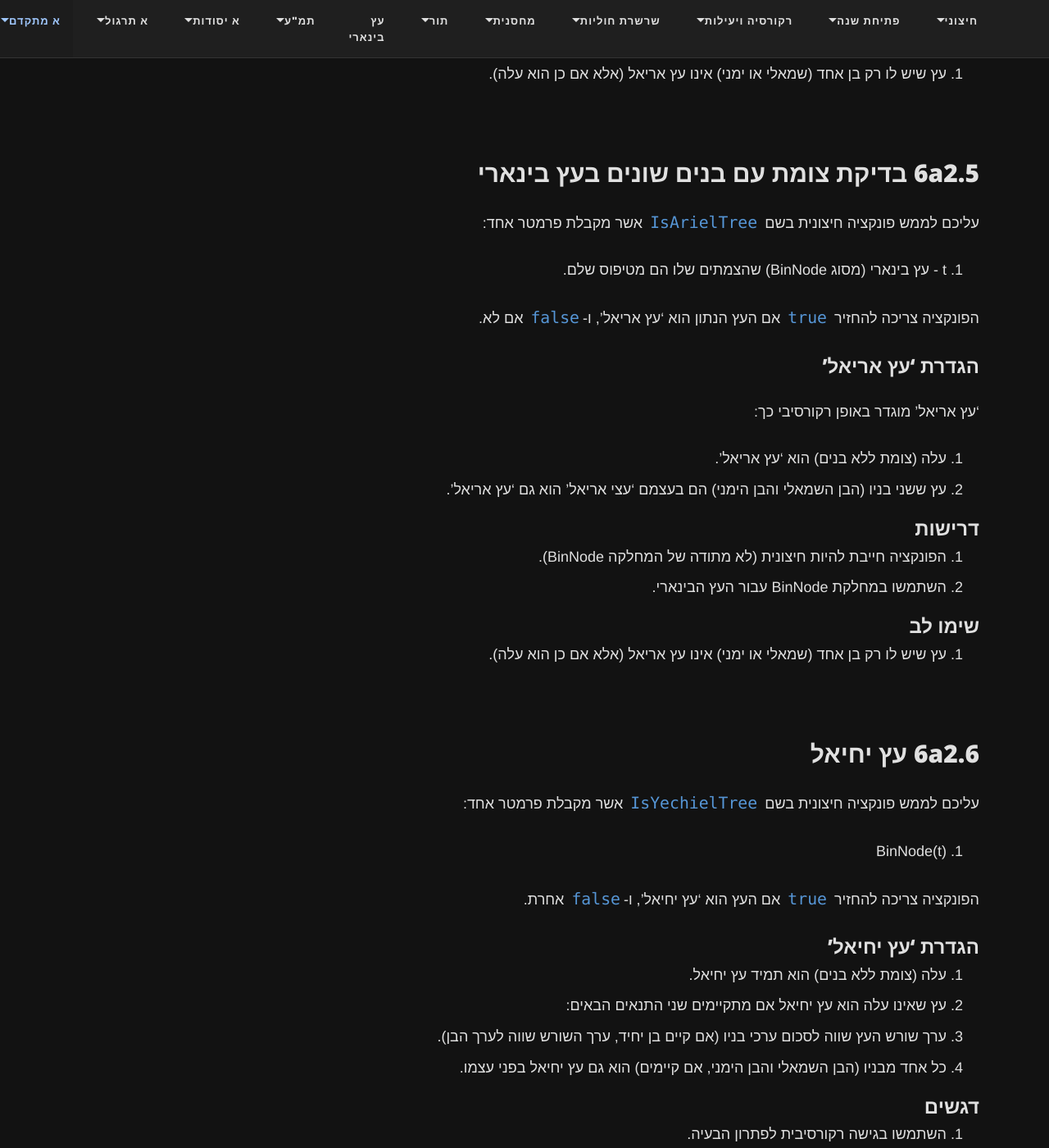
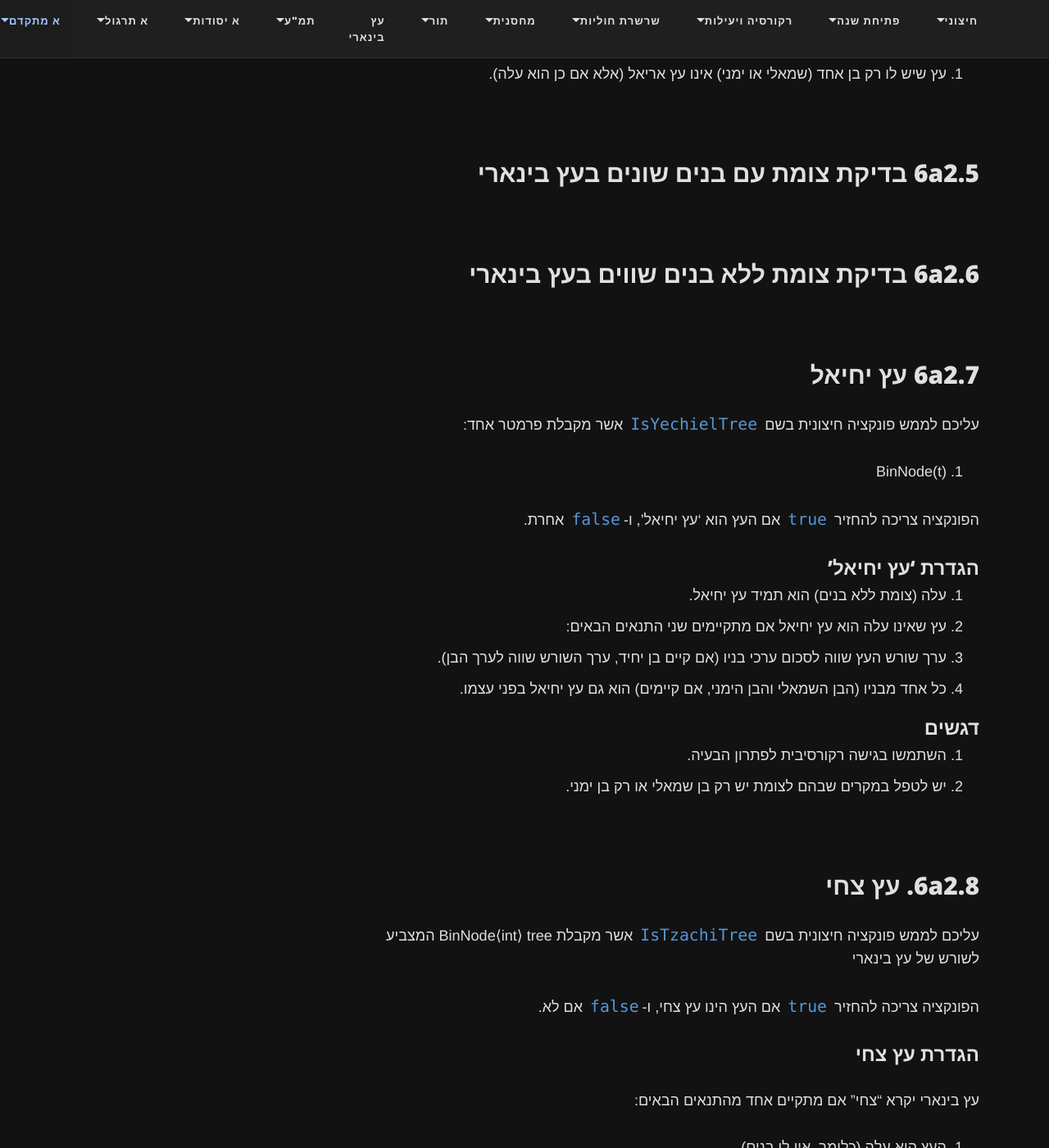
Before and after one commit to 3strategy/BeautifulMivney, a Jekyll site: the page built from cst/6binnode/Ex6a2binnode.md, in a window 1280 px wide and 1400 px high, scrolled down 7471 px. Shown: the whole window at 82% size. Built offline with Jekyll 4.4.1, drawn with Linux system fonts in a browser that asks for light colours; comment, search, counter and statistics services are not loaded; some of the changed text lies outside the part shown.

Commit message:
remove duplicity in 6a2

```diff
--- a/cst/6binnode/Ex6a2binnode.md
+++ b/cst/6binnode/Ex6a2binnode.md
@@ -229,29 +229,13 @@ lang: he
 
 ## 6a2.5 בדיקת צומת עם בנים שונים בעץ בינארי {#id6a2.5}
 
-עליכם לממש פונקציה חיצונית בשם `IsArielTree` אשר מקבלת פרמטר אחד:
+<!-- add question description here for `HasDifferentChildren` -->
 
-1. t - עץ בינארי (מסוג BinNode) שהצמתים שלו הם מטיפוס שלם.
+## 6a2.6 בדיקת צומת ללא בנים שווים בעץ בינארי {#id6a2.6}
 
-הפונקציה צריכה להחזיר `true` אם העץ הנתון הוא 'עץ אריאל', ו-`false` אם לא.
+<!-- add question description here for `HasNoDifferentChildren` -->
 
-### הגדרת 'עץ אריאל'
-
-'עץ אריאל' מוגדר באופן רקורסיבי כך:
-
-1. עלה (צומת ללא בנים) הוא 'עץ אריאל'.
-2. עץ ששני בניו (הבן השמאלי והבן הימני) הם בעצמם 'עצי אריאל' הוא גם 'עץ אריאל'.
-
-### דרישות
-
-1. הפונקציה חייבת להיות חיצונית (לא מתודה של המחלקה BinNode).
-2. השתמשו במחלקת BinNode עבור העץ הבינארי.
-
-### שימו לב
-
-1. עץ שיש לו רק בן אחד (שמאלי או ימני) אינו עץ אריאל (אלא אם כן הוא עלה).
-
-## 6a2.6  עץ יחיאל {#id6a2.6}
+## 6a2.7  עץ יחיאל {#id6a2.7}
 
 עליכם לממש פונקציה חיצונית בשם `IsYechielTree` אשר מקבלת פרמטר אחד:
 
@@ -271,7 +255,7 @@ lang: he
 1. השתמשו בגישה רקורסיבית לפתרון הבעיה.
 2. יש לטפל במקרים שבהם לצומת יש רק בן שמאלי או רק בן ימני.
 
-## 6a2.7. עץ צחי {#id6a2.7.}
+## 6a2.8. עץ צחי {#id6a2.8.}
 
 עליכם לממש פונקציה חיצונית בשם `IsTzachiTree` אשר מקבלת BinNode⟨int⟩ tree המצביע לשורש של עץ בינארי
 
```
Also changed, not shown: other parts of cst/6binnode/Ex6a2binnode.md (+2 -2 lines).
